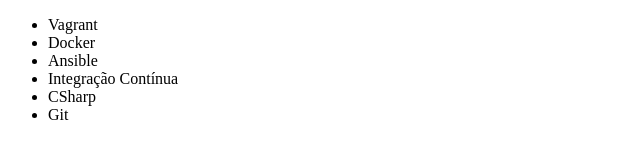
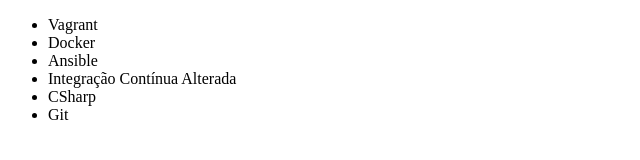
Before and after one commit to wagnerpaim/alura-git, a plain HTML site: page index.html in a window 1280 px wide. Shown: the full height of the page, 0-640 px from the left. Drawn offline with Linux system fonts and the light colour scheme.

Commit message:
Alterando curso de Integração contínua

```diff
--- a/index.html
+++ b/index.html
@@ -9,7 +9,7 @@
             <li>Vagrant</li>
             <li>Docker</li>
             <li>Ansible</li>
-            <li>Integração Contínua</li>
+            <li>Integração Contínua Alterada</li>
             <li>CSharp</li>
             <li>Git</li>
         </ul>
```
